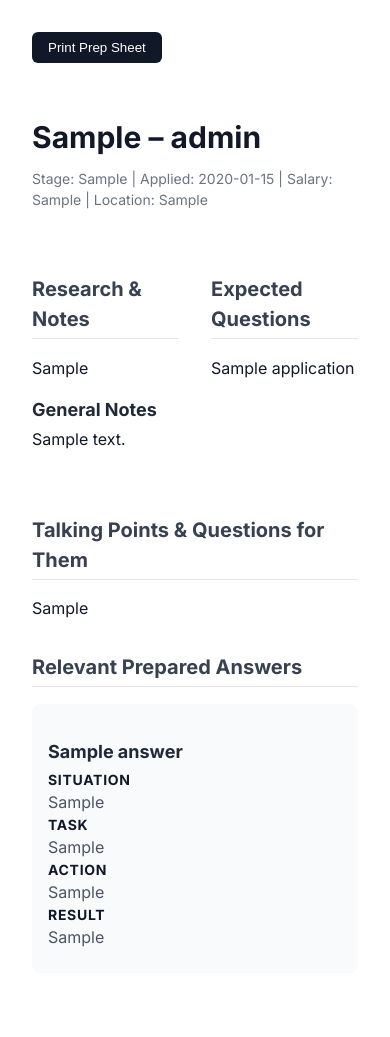
After one commit to CiaranC968/pythonanywhere_flask, a Flask app: page /admin/job-tracker/1/prep-sheet in a window 390 px wide. The commit adds this page. Run offline with Flask 3, Linux system fonts and the light colour scheme; the visitor is signed in with stand-in values (Sample User, id 1); tables that the repository leaves empty hold one stand-in row (values such as "Sample post").

Commit message:
feat(job-tracker): add STAR method answers, mobile swipe, and prep sheets - Interview Prep & STAR Method:   - Add `situation`, `task`, `action`, and `result` columns to `InterviewAnswer` model   - Update schema patching and migrate legacy `answer` strings into `action` in `db_utils.py`   - Overhaul Add/Edit Answer dialogs in `job_tracker.html` to accept the 4-part STAR structure   - Update `job_tracker.js` to automatically format inserted or copied answers using the STAR method   - Add `job_prep_sheet.html` template and `/prep-sheet` route to generate printable preparation documents containing research, notes, and the most relevant matching answers from the answer bank - UI and Filtering Enhancements:   - Update `job_tracker.js` to convert `activeFilter` string to `activeFilters` array, enabling multi-select filtering via the status tabs   - Implement mobile swipe support (`touchstart`, `touchend`) in `job_tracker.js` to trigger the application context menu when swiping left on application or kanban cards   - Add "Print prep sheet" action to the `job_application_context_menu.html` component

```diff
--- a/blueprints/admin.py
+++ b/blueprints/admin.py
@@ -1456,7 +1456,14 @@ def _job_tracker_template_context(applications, now):
         "company_application_history": company_history,
         "answer_bank": answer_bank,
         "answer_bank_data": {
-            item.id: {"question": item.question, "answer": item.answer}
+            item.id: {
+                "question": item.question,
+                "answer": item.answer,
+                "situation": item.situation,
+                "task": item.task,
+                "action": item.action,
+                "result": item.result
+            }
             for item in answer_bank
         },
         "rejection_reasons": JOB_REJECTION_REASONS,
@@ -1506,7 +1513,10 @@ def _interview_answer_form_values():
     return {
         "category": request.form.get("category", "").strip()[:120] or "General",
         "question": request.form.get("question", "").strip(),
-        "answer": request.form.get("answer", "").strip(),
+        "situation": request.form.get("situation", "").strip(),
+        "task": request.form.get("task", "").strip(),
+        "action": request.form.get("action", "").strip(),
+        "result": request.form.get("result", "").strip(),
         "tags": request.form.get("tags", "").strip()[:500],
     }
 
@@ -1515,8 +1525,8 @@ def _interview_answer_form_values():
 @admin_required
 def add_interview_answer():
     values = _interview_answer_form_values()
-    if not values["question"] or not values["answer"]:
-        flash("Question and answer are required.", "error")
+    if not values["question"] or not values["action"]:
+        flash("Question and action are required.", "error")
         return redirect(url_for("admin.job_tracker", section="answer-bank"))
 
     timestamp = datetime.now().isoformat(timespec="minutes")
@@ -1538,8 +1548,8 @@ def edit_interview_answer(answer_id: int):
     if not answer:
         abort(404)
     values = _interview_answer_form_values()
-    if not values["question"] or not values["answer"]:
-        flash("Question and answer are required.", "error")
+    if not values["question"] or not values["action"]:
+        flash("Question and action are required.", "error")
         return redirect(url_for("admin.job_tracker", section="answer-bank"))
 
     for field, value in values.items():
@@ -1626,6 +1636,36 @@ def delete_job_application(app_id: int):
                 current_app.logger.warning("Could not remove job attachment %s: %s", file_path, exc)
         flash("Job application deleted.", "success")
     return redirect(url_for("admin.job_tracker"))
+
+
+@admin_bp.route("/job-tracker/<int:app_id>/prep-sheet")
+@admin_required
+def job_prep_sheet(app_id: int):
+    app = db.session.get(JobApplication, app_id)
+    if not app:
+        abort(404)
+
+    answer_bank = InterviewAnswer.query.order_by(InterviewAnswer.id.desc()).all()
+    # We could filter answers by tags here, but we'll pass them all and let the template or simple logic decide.
+    # For now, pass all answers and let the template iterate, or pick the best matches.
+    # We will pick the top 5 most relevant by tag matching.
+
+    app_tags = set(app.badges.lower().split(',')) if app.badges else set()
+    app_tags.update(app.role.lower().split())
+    app_tags.add(app.company.lower())
+
+    scored_answers = []
+    for answer in answer_bank:
+        tags = set(answer.tags.lower().split(',')) if answer.tags else set()
+        score = len(tags.intersection(app_tags))
+        if not tags: # general questions
+            score = 0.1
+        scored_answers.append((score, answer))
+
+    scored_answers.sort(key=lambda x: x[0], reverse=True)
+    relevant_answers = [a[1] for a in scored_answers[:10]]
+
+    return render_template("admin/job_prep_sheet.html", app=app, answers=relevant_answers)
 
 
 @admin_bp.route("/job-tracker/<int:app_id>/reminder", methods=["POST"])
@@ -2112,9 +2152,18 @@ def add_job_timeline_note_ajax(app_id: int):
 
     note = request.form.get("note", "").strip()
     if note:
-        _record_status_event(app, app.stage, app.stage, datetime.now(), note)
+        date_str = request.form.get("date", "").strip()
+        event_time = datetime.now()
+        if date_str:
+            try:
+                parsed_date = datetime.strptime(date_str, "%Y-%m-%d")
+                event_time = datetime.combine(parsed_date.date(), event_time.time())
+            except ValueError:
+                pass
+
+        _record_status_event(app, app.stage, app.stage, event_time, note)
         sep = "\n\n" if app.notes else ""
-        app.notes = f"{app.notes}{sep}Update: {note}".strip()
+        app.notes = f"{app.notes}{sep}Update ({event_time.strftime('%Y-%m-%d')}): {note}".strip()
 
         if _commit_database_changes():
             return _render_job_application_card(app, message="Update added.")
--- a/models.py
+++ b/models.py
@@ -168,7 +168,11 @@ class InterviewAnswer(db.Model):
     id = db.Column(db.Integer, primary_key=True)
     category = db.Column(db.String(120), nullable=False, default="General")
     question = db.Column(db.Text, nullable=False)
-    answer = db.Column(db.Text, nullable=False)
+    answer = db.Column(db.Text, nullable=False, default="") # Kept for backwards compatibility/migration
+    situation = db.Column(db.Text, nullable=False, default="")
+    task = db.Column(db.Text, nullable=False, default="")
+    action = db.Column(db.Text, nullable=False, default="")
+    result = db.Column(db.Text, nullable=False, default="")
     tags = db.Column(db.String(500), nullable=False, default="")
     created_at = db.Column(db.String(80), nullable=False)
     updated_at = db.Column(db.String(80), nullable=False)
--- /dev/null
+++ b/templates/admin/job_prep_sheet.html
@@ -0,0 +1,117 @@
+<!DOCTYPE html>
+<html lang="en">
+<head>
+    <meta charset="UTF-8">
+    <meta name="viewport" content="width=device-width, initial-scale=1.0">
+    <title>Prep Sheet: {{ app.company }} - {{ app.role }}</title>
+    <link rel="preconnect" href="https://fonts.googleapis.com">
+    <link rel="preconnect" href="https://fonts.gstatic.com" crossorigin>
+    <link href="https://fonts.googleapis.com/css2?family=Inter:wght@400;500;600;700&display=swap" rel="stylesheet">
+    <style>
+        body {
+            font-family: 'Inter', sans-serif;
+            color: #111827;
+            line-height: 1.5;
+            padding: 2rem;
+            max-width: 900px;
+            margin: 0 auto;
+        }
+        h1 { font-size: 1.875rem; margin-bottom: 0.5rem; }
+        h2 { font-size: 1.25rem; border-bottom: 1px solid #e5e7eb; padding-bottom: 0.25rem; margin-top: 2rem; color: #374151; }
+        h3 { font-size: 1.125rem; margin-bottom: 0.25rem; color: #1f2937; }
+        p { margin-top: 0; margin-bottom: 1rem; color: #4b5563; }
+        .meta { color: #6b7280; font-size: 0.875rem; margin-bottom: 2rem; }
+        .grid { display: grid; grid-template-columns: 1fr 1fr; gap: 2rem; }
+        .section { margin-bottom: 2rem; }
+        .star-item { margin-bottom: 0.5rem; }
+        .star-item strong { display: block; color: #111827; font-size: 0.875rem; text-transform: uppercase; letter-spacing: 0.05em; }
+        .star-item p { margin-bottom: 0; }
+        .answer-block { background: #f9fafb; padding: 1rem; border-radius: 0.5rem; margin-bottom: 1rem; page-break-inside: avoid; }
+
+        @media print {
+            body { padding: 0; max-width: 100%; }
+            .no-print { display: none; }
+            h2 { border-bottom: 2px solid #000; color: #000; }
+            h1, h3, p, .meta, .star-item strong { color: #000; }
+            .answer-block { background: transparent; border: 1px solid #e5e7eb; }
+        }
+
+        .btn {
+            display: inline-block;
+            background: #111827;
+            color: white;
+            padding: 0.5rem 1rem;
+            border-radius: 0.375rem;
+            text-decoration: none;
+            font-weight: 500;
+            cursor: pointer;
+            border: none;
+            margin-bottom: 2rem;
+        }
+        .btn:hover { background: #374151; }
+    </style>
+</head>
+<body>
+    <button class="btn no-print" onclick="window.print()">Print Prep Sheet</button>
+
+    <h1>{{ app.company }} &ndash; {{ app.role }}</h1>
+    <div class="meta">
+        Stage: {{ app.stage }} |
+        Applied: {{ app.applied_date }}
+        {% if app.salary %}| Salary: {{ app.salary }}{% endif %}
+        {% if app.location %}| Location: {{ app.location }}{% endif %}
+    </div>
+
+    <div class="grid">
+        <div class="section">
+            <h2>Research & Notes</h2>
+            {% if app.interview_research %}
+                <div style="white-space: pre-wrap;">{{ app.interview_research }}</div>
+            {% else %}
+                <p><em>No research notes added yet.</em></p>
+            {% endif %}
+
+            {% if app.notes %}
+                <h3 style="margin-top: 1rem;">General Notes</h3>
+                <div style="white-space: pre-wrap;">{{ app.notes }}</div>
+            {% endif %}
+        </div>
+
+        <div class="section">
+            <h2>Expected Questions</h2>
+            {% if app.interview_questions %}
+                <div style="white-space: pre-wrap;">{{ app.interview_questions }}</div>
+            {% else %}
+                <p><em>No expected questions added yet.</em></p>
+            {% endif %}
+        </div>
+    </div>
+
+    {% if app.interview_talking_points %}
+    <div class="section">
+        <h2>Talking Points & Questions for Them</h2>
+        <div style="white-space: pre-wrap;">{{ app.interview_talking_points }}</div>
+    </div>
+    {% endif %}
+
+    <div class="section">
+        <h2>Relevant Prepared Answers</h2>
+        {% if answers %}
+            {% for item in answers %}
+                <div class="answer-block">
+                    <h3>{{ item.question }}</h3>
+                    <div class="star-item">
+                        {% if item.situation %}<strong>Situation</strong><p>{{ item.situation }}</p>{% endif %}
+                        {% if item.task %}<strong>Task</strong><p>{{ item.task }}</p>{% endif %}
+                        <strong>Action</strong><p>{{ item.action if item.action else item.answer }}</p>
+                        {% if item.result %}<strong>Result</strong><p>{{ item.result }}</p>{% endif %}
+                    </div>
+                </div>
+            {% endfor %}
+        {% else %}
+            <p><em>No relevant prepared answers found. Add tags to your answer bank to match them to jobs!</em></p>
+        {% endif %}
+    </div>
+
+</body>
+</html>
--- a/templates/admin/partials/job_application_context_menu.html
+++ b/templates/admin/partials/job_application_context_menu.html
@@ -18,6 +18,10 @@
         <i class="fas fa-comment-dots" aria-hidden="true"></i>
         Add update
     </button>
+    <a href="#" class="context-link-btn" data-context-prep-sheet role="menuitem" style="text-decoration: none; color: inherit; display: flex; align-items: center; width: 100%; text-align: left; padding: 0.5rem 1rem; border: none; background: transparent; cursor: pointer;">
+        <i class="fas fa-file-pdf" aria-hidden="true" style="margin-right: 0.5rem;"></i>
+        Print prep sheet
+    </a>
     <div class="application-context-divider" role="separator"></div>
     <span class="application-context-label">Move to</span>
     {% for stage_value, stage_label in job_stages %}
```
Also changed, not shown: db_utils.py (+20 -0 lines), static/js/job_tracker.js (+77 -7 lines), templates/admin/job_tracker.html (+45 -4 lines).
